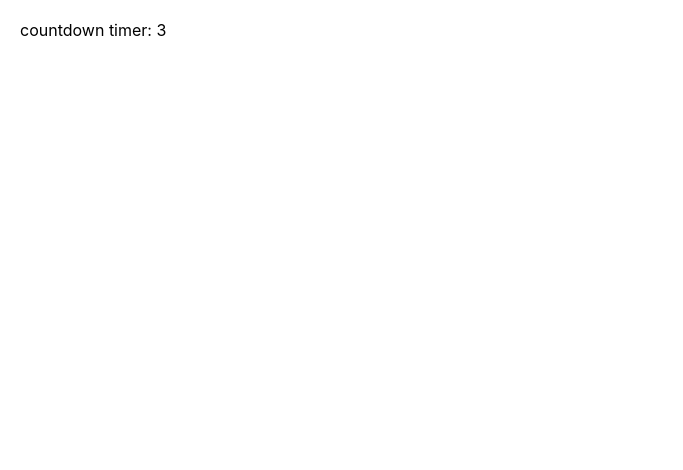
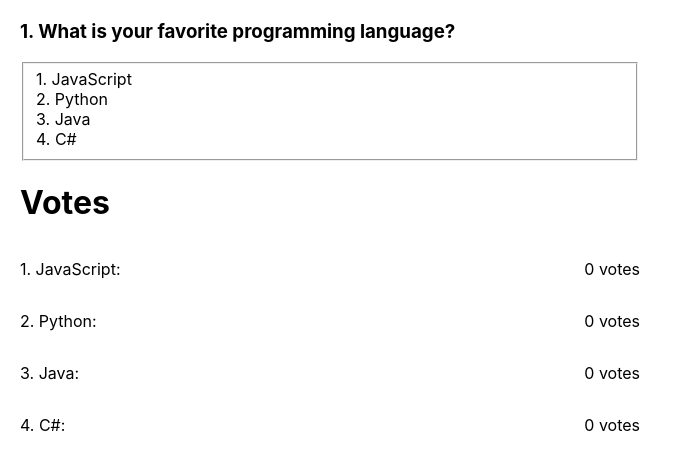
Before and after one commit to Hans-Raj12/ead-mid, a React (Create React App) app: page / in a window 1280 px wide. Shown: the top 470 px of the page, without its empty margins (0-683 px from the left). Built offline with nearby package versions, Linux system fonts and the light colour scheme.

Commit message:
Add PollDisplay message

```diff
--- a/src/App.js
+++ b/src/App.js
@@ -1,10 +1,16 @@
 import './App.css';
 import Timer from './task_b/components/Timer';
+import PollDisplay from './task_a/components/PollDisplay';
 function App() {
   return (
     <div className="App">
+    {/* Task->A */}
+    <PollDisplay/>
+
+
+
       {/* Task-B */}
-      <Timer initial={10}/>
+      {/* <Timer initial={10}/> */}
     </div>
   );
 }
--- /dev/null
+++ b/src/task_a/components/PollDisplay.js
@@ -0,0 +1,64 @@
+import React, {useEffect, useLayoutEffect, useState} from 'react'
+import './style.css'
+const poll_questions = [
+    {
+
+        "question": "What is your favorite programming language?",
+        "choices": [
+          { "id": 1, "label": "JavaScript", "votes": 0 },
+          { "id": 2, "label": "Python", "votes": 0 },
+          { "id": 3, "label": "Java", "votes": 0 },
+          { "id": 4, "label": "C#", "votes": 0 }
+        ]
+    }
+]
+export default function PollDisplay() {
+
+    const [question, setQuestion] = useState({
+
+        "question": "What is your favorite programming language?",
+        "choices": [
+          { "id": 1, "label": "JavaScript", "votes": 0 },
+          { "id": 2, "label": "Python", "votes": 0 },
+          { "id": 3, "label": "Java", "votes": 0 },
+          { "id": 4, "label": "C#", "votes": 0 }
+        ]
+    })
+    const [vote, setVote] = useState()
+
+    function handleSubmit(e) {
+        e.preventDefault();
+        console.log(e.target)
+    }
+
+
+  return (
+     <>
+        <form  name='votes-form'>
+            <h3>{`1. ${question.question}`}</h3>
+            <fieldset id='group1' name="choices">
+            {question.choices&& question.choices.map((choice)=>{
+                    return(
+                        <div className='choice'>
+                            <label htmlFor={choice.label}>{`${choice.id}. ${choice.label}`}</label>
+                        </div>
+                    )
+            })}
+            </fieldset>
+    </form>
+    <div>
+        <h1>Votes</h1>
+            {question.choices&& question.choices.map((choice)=>{
+                    return(
+                        <div className='votes'>
+                            <p>{`${choice.id}. ${choice.label}:`}</p>
+                            <p>{`${choice.votes} votes`}</p>
+                        </div>
+                    )
+            })}
+    </div>
+
+
+    </>
+  )
+}
--- /dev/null
+++ b/src/task_a/components/style.css
@@ -0,0 +1,13 @@
+form{
+    width: 50%;
+}
+.choice{
+    display: flex;
+    justify-content: space-between;
+}
+
+.votes{
+    display: flex;
+    justify-content: space-between;
+    width: 50%;
+}
```
